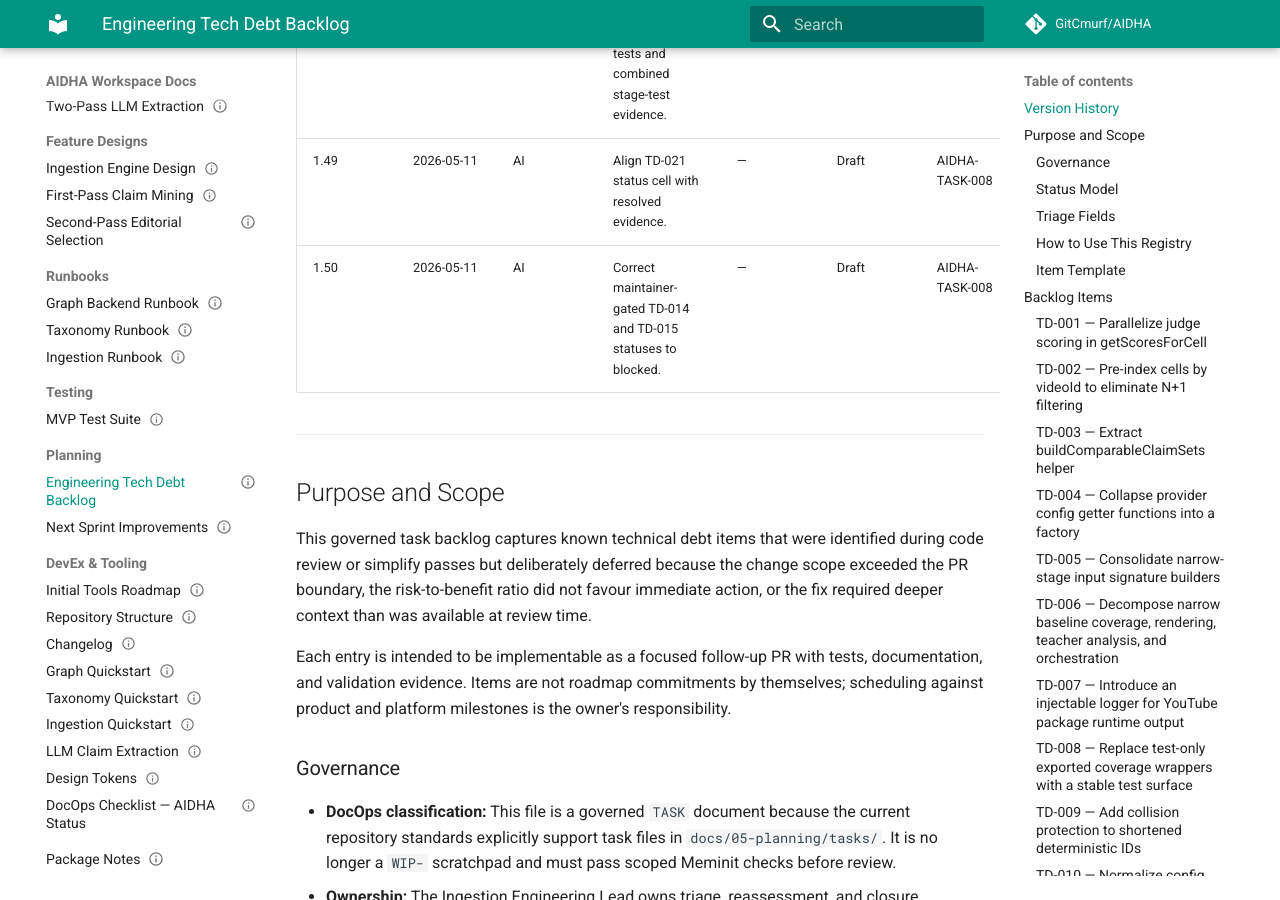
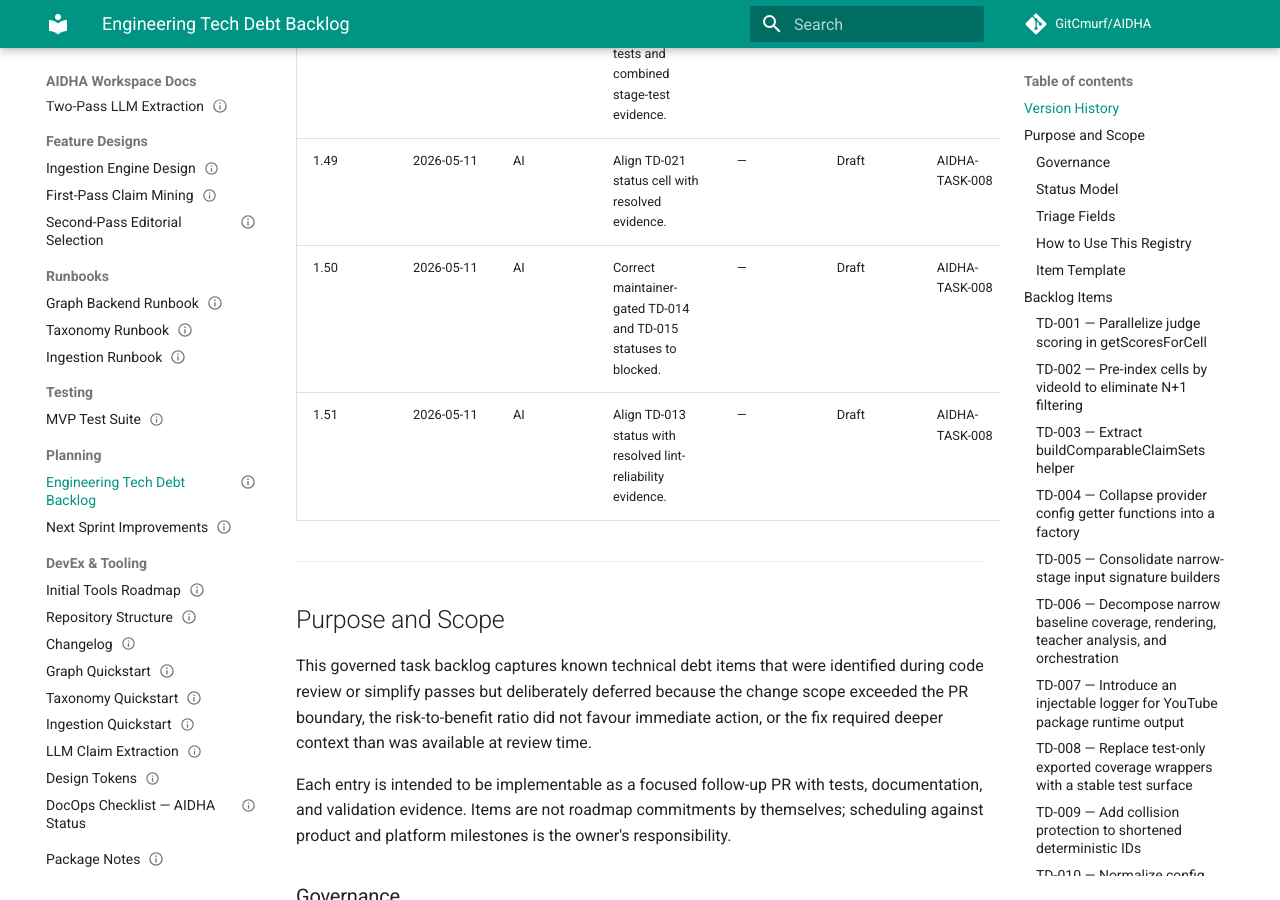
Before and after one commit to GitCmurf/AIDHA, an MkDocs documentation site: the page built from docs/05-planning/tasks/task-007-tech-debt-backlog.md, in a window 1280 px wide and 900 px high, scrolled down 6707 px. Built offline with MkDocs 1.6.1 and Material for MkDocs 9.7.7, drawn with Linux system fonts in a browser that asks for light colours; comment, search, counter and statistics services are not loaded; the version menu is left out; some of the changed text lies outside the part shown.

Commit message:
docs: align lint debt status

```diff
--- a/docs/01-indices/catalog.json
+++ b/docs/01-indices/catalog.json
@@ -682,7 +682,7 @@
       "document_id": "AIDHA-TASK-007",
       "owner": "Ingestion Engineering Lead",
       "status": "Draft",
-      "version": "1.50",
+      "version": "1.51",
       "last_updated": "2026-05-11",
       "title": "Engineering Tech Debt Backlog",
       "type": "TASK",
--- a/docs/05-planning/tasks/task-007-tech-debt-backlog.md
+++ b/docs/05-planning/tasks/task-007-tech-debt-backlog.md
@@ -2,7 +2,7 @@
 document_id: AIDHA-TASK-007
 owner: Ingestion Engineering Lead
 status: Draft
-version: "1.50"
+version: "1.51"
 last_updated: 2026-05-11
 title: Engineering Tech Debt Backlog
 type: TASK
@@ -15,7 +15,7 @@
 > **Document ID:** AIDHA-TASK-007
 > **Owner:** Ingestion Engineering Lead
 > **Status:** Draft
-> **Version:** 1.50
+> **Version:** 1.51
 > **Last Updated:** 2026-05-11
 > **Type:** TASK
 
@@ -78,6 +78,7 @@
 | 1.48    | 2026-05-11 | AI     | Close TD-021 with focused judge-stage tests and combined stage-test evidence. | — | Draft | AIDHA-TASK-008 |
 | 1.49    | 2026-05-11 | AI     | Align TD-021 status cell with resolved evidence. | — | Draft | AIDHA-TASK-008 |
 | 1.50    | 2026-05-11 | AI     | Correct maintainer-gated TD-014 and TD-015 statuses to blocked. | — | Draft | AIDHA-TASK-008 |
+| 1.51    | 2026-05-11 | AI     | Align TD-013 status with resolved lint-reliability evidence. | — | Draft | AIDHA-TASK-008 |
 
 ---
 
@@ -1126,7 +1127,7 @@
 
 | Field      | Value |
 |------------|-------|
-| Status     | Blocked |
+| Status     | Resolved |
 | Priority   | Low |
 | Category   | CI Reliability / Developer Experience |
 | Location   | root `package.json`, `.github/workflows/typescript-packages.yml`, package lint scripts |
```
